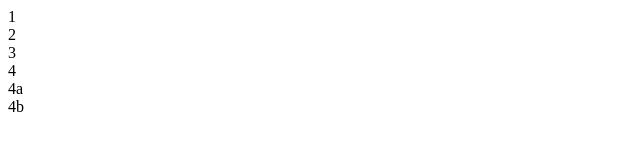
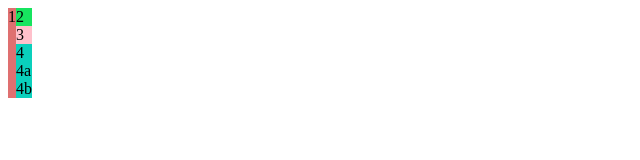
Before and after one commit to nIvasiuk/TelRanSchool, a plain HTML site: page Basic Front End/004 Container block/block.html in a window 1280 px wide. Shown: the whole page, without its empty margins (0-640 px from the left). Drawn offline with Linux system fonts and the light colour scheme.

Commit message:
add bacground

```diff
--- a/Basic Front End/004 Container block/block.html
+++ b/Basic Front End/004 Container block/block.html
@@ -2,17 +2,37 @@
 <html lang="en">
   <head>
     <title>Document</title>
-    <style></style>
+    <style>
+      .wrapper {
+        display: flex;
+      }
+
+      .div1 {
+        background: rgb(223, 112, 112);
+      }
+
+      .div2 {
+        background: rgb(23, 228, 95);
+      }
+
+      .div3 {
+        background: pink;
+      }
+
+      .div4 {
+        background: rgb(10, 208, 188);
+      }
+    </style>
   </head>
 
   <body>
     <div class="wrapper">
-      <div>1</div>
-      <div>
+      <div class="div1">1</div>
+      <div class="div2">
         2
-        <div>
+        <div class="div3">
           3
-          <div>
+          <div class="div4">
             4
             <div>4a</div>
             <div>4b</div>
```
